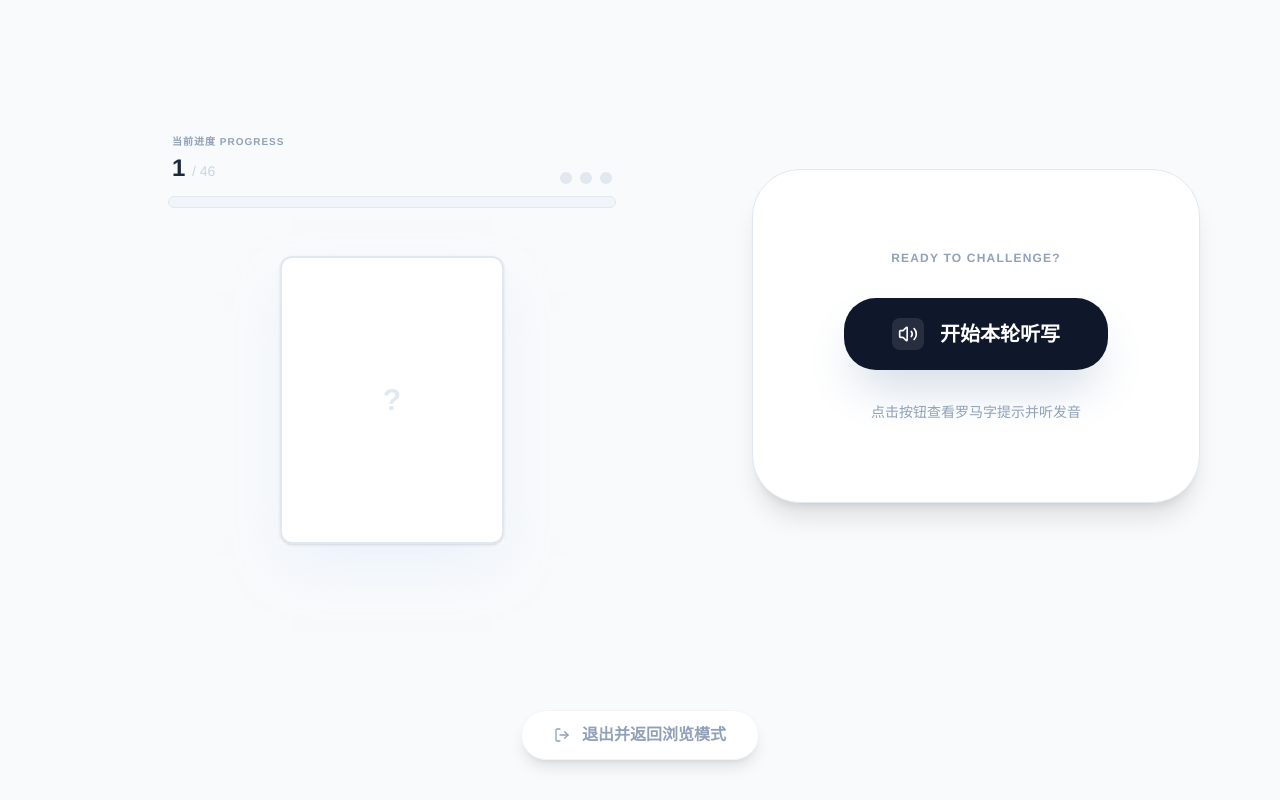
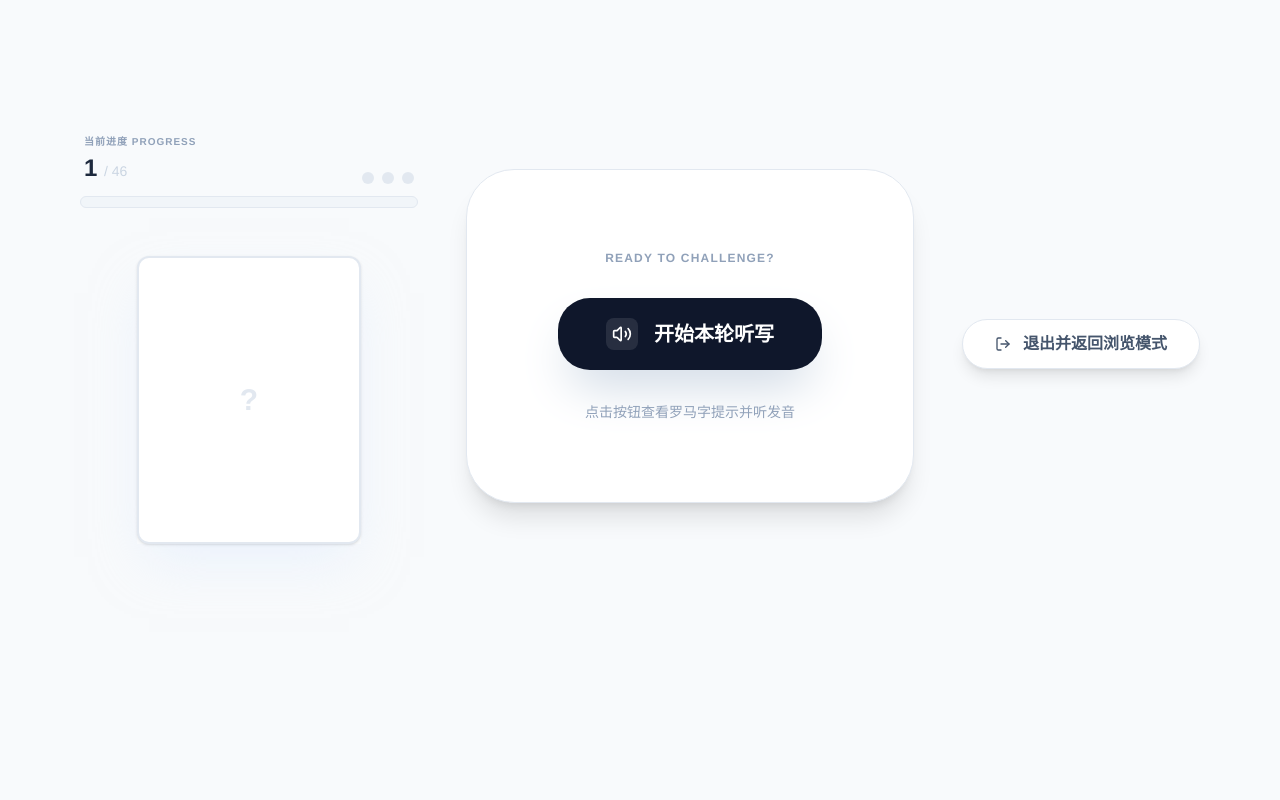
Before and after one commit to renye616/HandDictationMaster, a React (Vite) app: page / in a window 1280 px wide. Both pictures are taken after a click on the button "听写模式". Built offline with nearby package versions, Linux system fonts and the light colour scheme.

Commit message:
Adjust button position and canvas width

```diff
--- a/src/components/DictationMode.tsx
+++ b/src/components/DictationMode.tsx
@@ -323,12 +323,7 @@ export function DictationMode({ characters, onExit }: DictationModeProps) {
 
       <button
         onClick={onExit}
-        className={cn(
-          "fixed bg-white px-8 py-3 rounded-full text-slate-400 hover:text-slate-900 shadow-lg border border-slate-100 transition-all flex items-center gap-3 font-bold hover:scale-105 active:scale-95",
-          isDictationStarted
-            ? "top-10 left-10 bottom-auto right-auto"
-            : "bottom-10 left-1/2 -translate-x-1/2 top-auto right-auto"
-        )}
+        className="mt-8 mb-4 bg-white px-8 py-3 rounded-full text-slate-600 shadow-lg border border-slate-200 flex items-center gap-3 font-bold"
       >
         <LogOut className="w-4 h-4" /> 退出并返回浏览模式
       </button>
--- a/src/components/HandwritingCanvas.tsx
+++ b/src/components/HandwritingCanvas.tsx
@@ -142,11 +142,11 @@ export function HandwritingCanvas({ onSubmit, isLoading }: HandwritingCanvasProp
   };
 
   return (
-    <div className="flex flex-col items-center gap-6 w-full max-w-sm">
+    <div className="flex flex-col items-center gap-6 w-full max-w-md">
       <div className="relative group">
         <canvas
           ref={canvasRef}
-          width={400}
+          width={360}
           height={400}
           onMouseDown={startDrawing}
           onMouseMove={draw}
```
